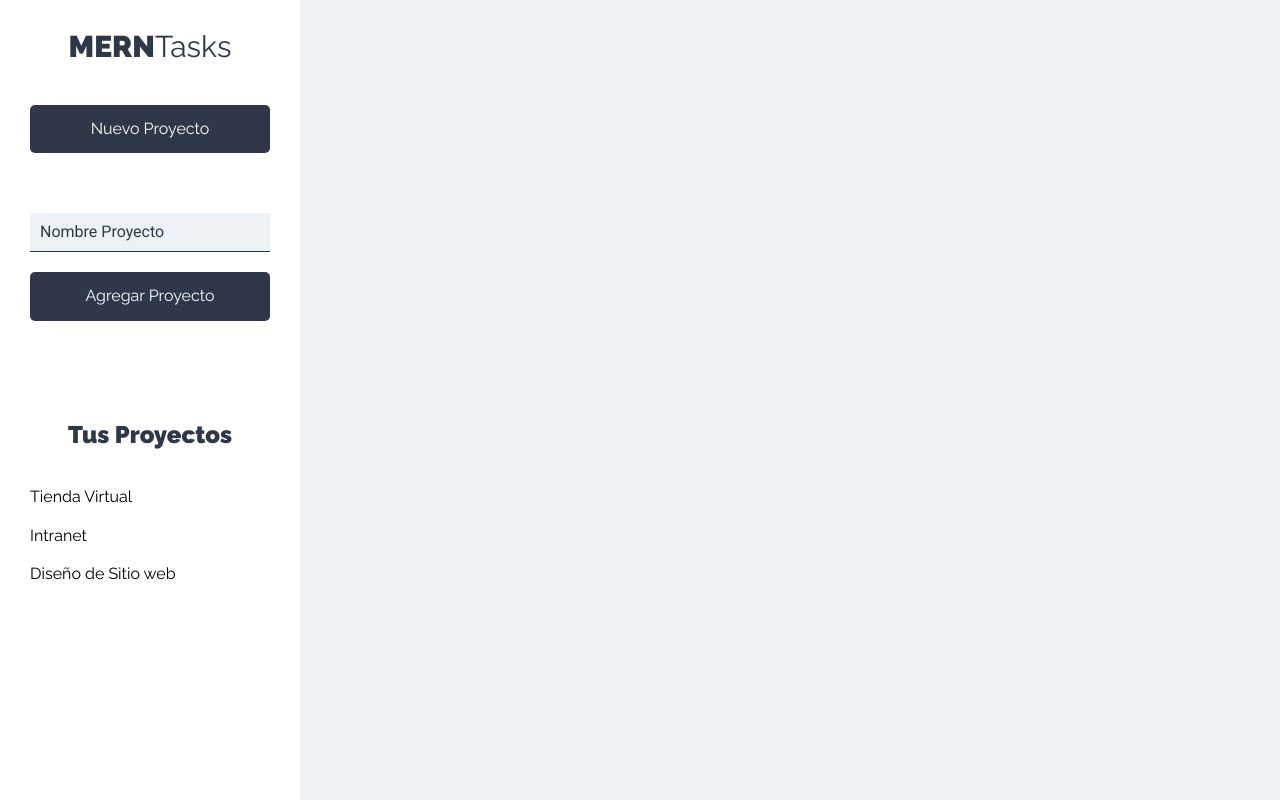
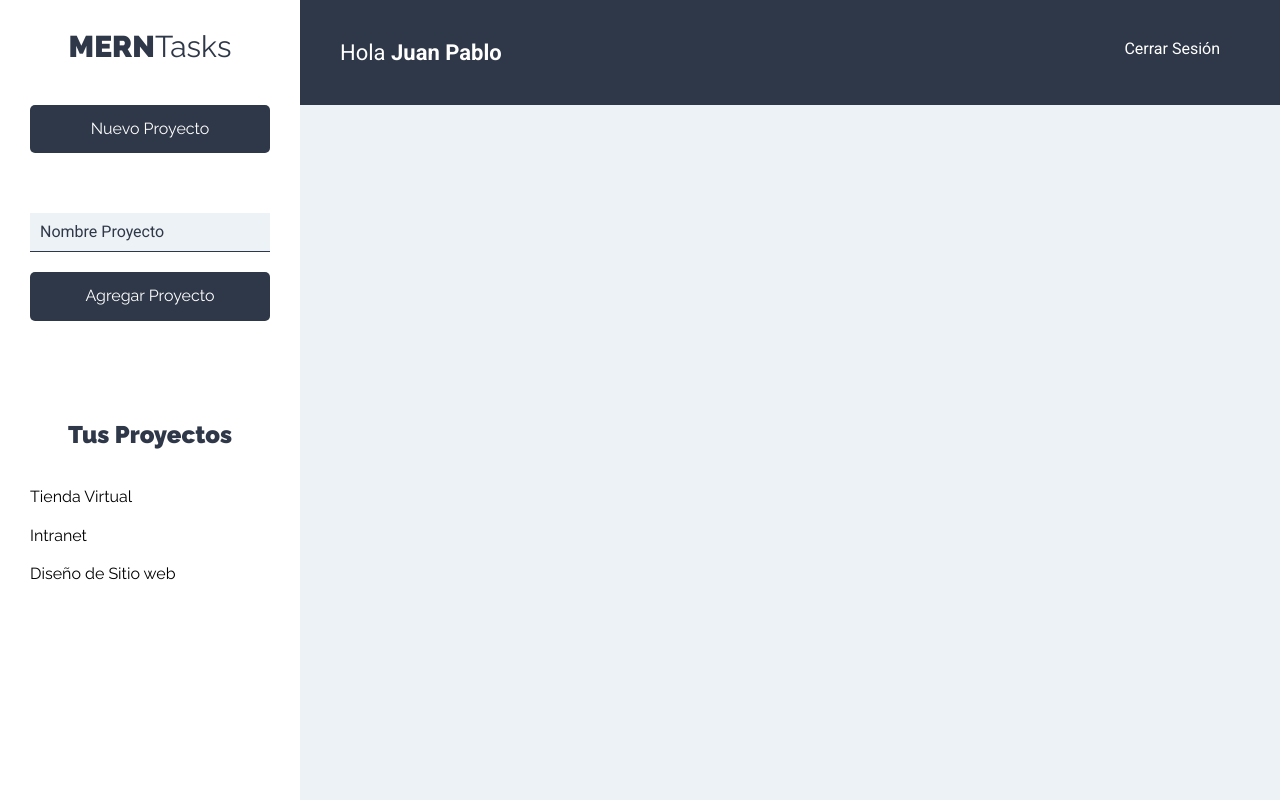
Before and after one commit to codigoconjuan/MERNTASKS-cliente, a React (Create React App) app: page /proyectos in a window 1280 px wide. Built offline with nearby package versions, Linux system fonts and the light colour scheme.

Commit message:
Barra en Proyectos

```diff
--- /dev/null
+++ b/src/components/layout/Barra.js
@@ -0,0 +1,15 @@
+import React from 'react';
+
+const Barra = () => {
+    return (
+        <header className="app-header">
+            <p className="nombre-usuario">Hola <span>Juan Pablo</span> </p>
+
+            <nav className="nav-principal">
+                <a href="#!">Cerrar Sesión</a>
+            </nav>
+        </header>
+     );
+}
+
+export default Barra;
--- a/src/components/layout/Sidebar.js
+++ b/src/components/layout/Sidebar.js
@@ -11,9 +11,7 @@
 
             <div className="proyectos">
                 <h2>Tus Proyectos</h2>
-
                 <ListadoProyectos />
-
             </div>
         </aside>
      );
--- a/src/components/proyectos/Proyectos.js
+++ b/src/components/proyectos/Proyectos.js
@@ -1,5 +1,7 @@
 import React from 'react';
 import Sidebar from '../layout/Sidebar';
+import Barra from '../layout/Barra';
+
 
 const Proyectos = () => {
     return (
@@ -7,6 +9,8 @@
             <Sidebar />
 
             <div className="seccion-principal">
+                <Barra />
+
                 <main>
 
                     <div className="contenedor-tareas">
```
